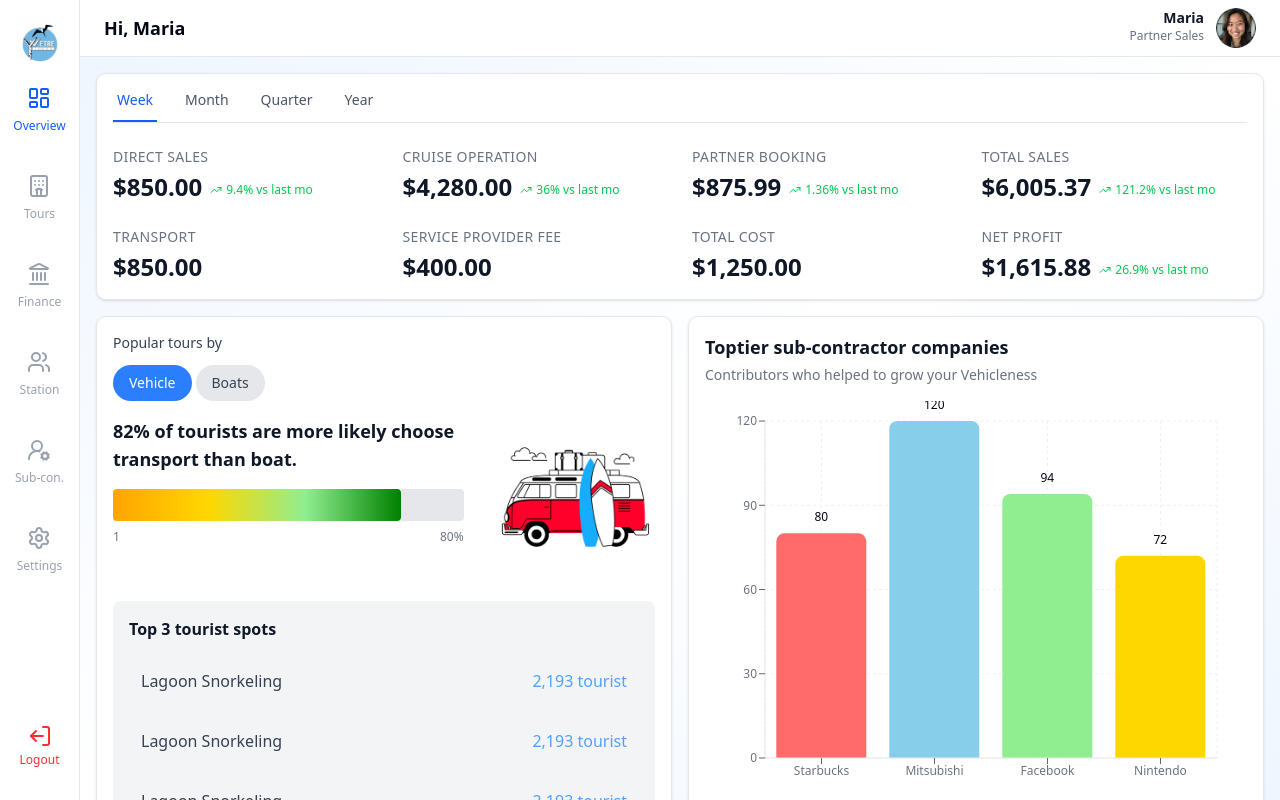
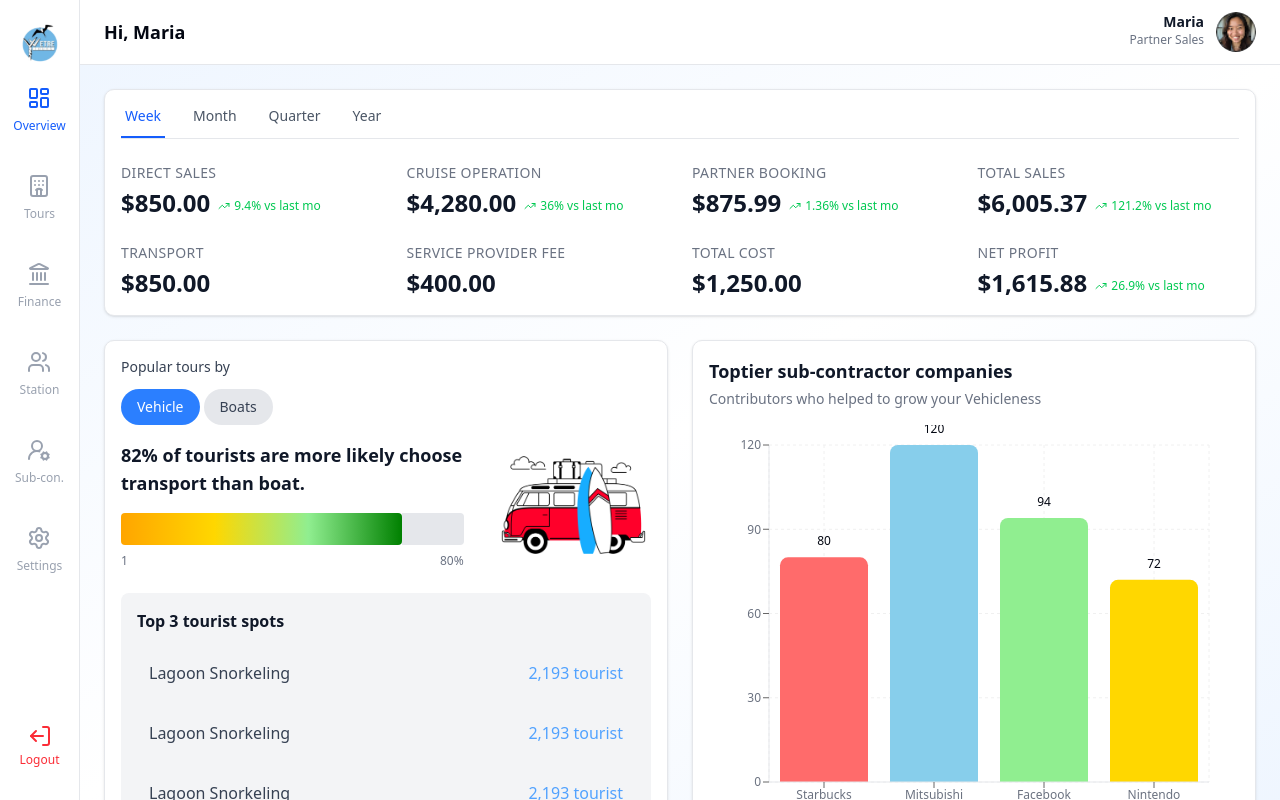
Before and after one commit to suman-chandra-barman/etre-tours-webapp, a Next.js app: page /chief-admin in a window 1280 px wide. Built offline with nearby package versions, Linux system fonts and the light colour scheme.

Commit message:
feat: update layout spacing in Chief Admin and Popular Tours sections

```diff
--- a/src/app/(main)/chief-admin/page.tsx
+++ b/src/app/(main)/chief-admin/page.tsx
@@ -4,13 +4,13 @@ import SubContractorSection from "@/components/ChiefAdmin/SubContractorSection";
 
 function ChiefAdminPage() {
   return (
-    <main className="bg-linear-to-br from-blue-50 via-white to-blue-50 p-4 overflow-y-auto">
-      <div className="space-y-4">
+    <main className="bg-linear-to-br from-blue-50 via-white to-blue-50 p-6 overflow-y-auto">
+      <div className="space-y-6">
         {/* Stats Section */}
         <StatsSection />
 
         {/* Two Column Layout for Lower Sections */}
-        <div className="grid grid-cols-1 xl:grid-cols-2 gap-4">
+        <div className="grid grid-cols-1 xl:grid-cols-2 gap-6">
           {/* Popular Tours Section */}
           <PopularToursSection />
 
--- a/src/components/ChiefAdmin/PopularToursSection.tsx
+++ b/src/components/ChiefAdmin/PopularToursSection.tsx
@@ -84,7 +84,7 @@ export default function PopularToursSection() {
             </div>
 
             {/* Percentage Markers */}
-            <div className="flex justify-between text-xs text-gray-500 mb-8">
+            <div className="flex justify-between text-xs text-gray-500">
               <span>1</span>
               <span>80%</span>
             </div>
--- a/src/components/Layout/Header.tsx
+++ b/src/components/Layout/Header.tsx
@@ -20,7 +20,7 @@ export default function Header({
   const role =params.split("/")[1];
 
   return (
-    <header className="bg-white border-b border-gray-200 px-4 md:px-6 py-2">
+    <header className="bg-white border-b border-gray-200 px-4 md:px-6 py-3">
       <div className="flex items-center justify-between">
         <div>
           <h2 className="text-lg font-semibold">Hi, {userName}</h2>
```
